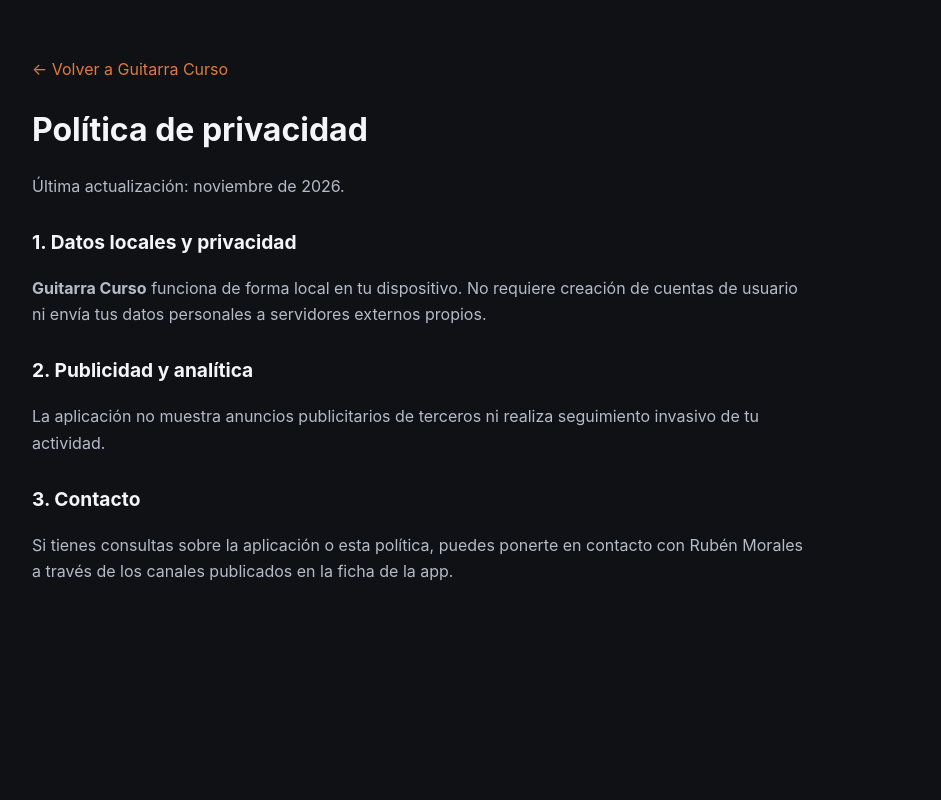
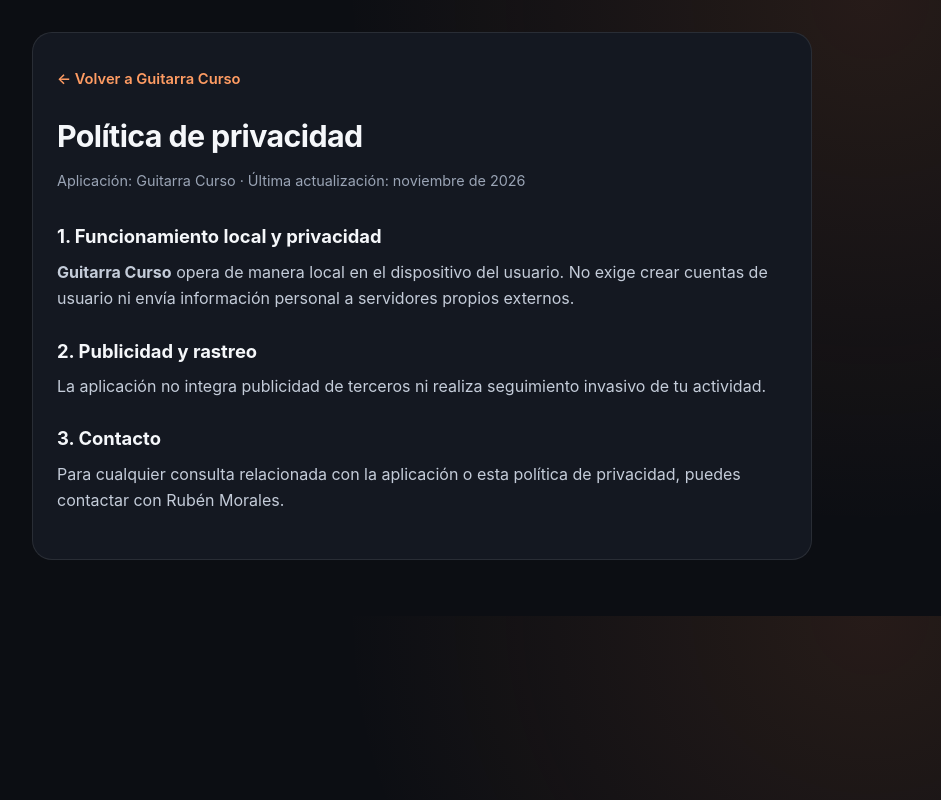
Before and after one commit to mhowani/CursoGuitar, a plain HTML site: page privacy.html in a window 1280 px wide. Shown: the whole page, without its empty margins (218-1159 px from the left). Drawn offline with Linux system fonts and the light colour scheme.

Commit message:
Add files via upload

```diff
--- a/privacy.html
+++ b/privacy.html
@@ -5,37 +5,67 @@
   <meta name="viewport" content="width=device-width, initial-scale=1.0" />
   <title>Política de privacidad — Guitarra Curso</title>
   <style>
+    :root {
+      --bg: #0c0e13;
+      --surface: #141821;
+      --text: #f5f7fa;
+      --muted: #9aa4b5;
+      --accent: #e07a3f;
+      --border: rgba(255, 255, 255, 0.09);
+    }
+    * { box-sizing: border-box; margin: 0; padding: 0; }
     body {
       font-family: -apple-system, BlinkMacSystemFont, "SF Pro Text", "Segoe UI", Roboto, sans-serif;
-      background: #0f1115; color: #f3f5f8; line-height: 1.65;
-      max-width: 780px; margin: 0 auto; padding: 2.5rem 1.25rem;
+      background:
+        radial-gradient(circle at 85% 0%, rgba(224, 122, 63, 0.12), transparent 42%),
+        var(--bg);
+      color: var(--text);
+      line-height: 1.65;
+      padding: 2rem 1.25rem 3.5rem;
     }
-    h1 { font-size: 2rem; margin-bottom: 1rem; }
-    h2 { font-size: 1.2rem; margin-top: 1.75rem; margin-bottom: 0.5rem; }
-    p { color: #b5bcc8; margin-bottom: 0.9rem; }
-    a { color: #e07a3f; text-decoration: none; }
+    .wrap {
+      max-width: 780px;
+      margin: 0 auto;
+      background: var(--surface);
+      border: 1px solid var(--border);
+      border-radius: 20px;
+      padding: 2rem 1.5rem;
+    }
+    .back {
+      display: inline-block;
+      color: #ff9c63;
+      text-decoration: none;
+      font-size: 0.92rem;
+      font-weight: 600;
+      margin-bottom: 1.25rem;
+    }
+    h1 { font-size: 1.9rem; letter-spacing: -0.02em; margin-bottom: 0.5rem; }
+    .meta { color: var(--muted); font-size: 0.9rem; margin-bottom: 1.75rem; }
+    h2 { font-size: 1.15rem; margin-top: 1.5rem; margin-bottom: 0.45rem; }
+    p { color: #c4ccd9; margin-bottom: 0.85rem; }
   </style>
 </head>
 <body>
-  <p><a href="index.html">← Volver a Guitarra Curso</a></p>
+  <div class="wrap">
+    <a class="back" href="index.html">← Volver a Guitarra Curso</a>
     <h1>Política de privacidad</h1>
-  <p>Última actualización: noviembre de 2026.</p>
+    <p class="meta">Aplicación: Guitarra Curso · Última actualización: noviembre de 2026</p>
 
-  <h2>1. Datos locales y privacidad</h2>
+    <h2>1. Funcionamiento local y privacidad</h2>
     <p>
-    <strong>Guitarra Curso</strong> funciona de forma local en tu dispositivo. No requiere creación de cuentas de usuario
-    ni envía tus datos personales a servidores externos propios.
+      <strong>Guitarra Curso</strong> opera de manera local en el dispositivo del usuario. No exige crear cuentas de usuario
+      ni envía información personal a servidores propios externos.
     </p>
 
-  <h2>2. Publicidad y analítica</h2>
+    <h2>2. Publicidad y rastreo</h2>
     <p>
-    La aplicación no muestra anuncios publicitarios de terceros ni realiza seguimiento invasivo de tu actividad.
+      La aplicación no integra publicidad de terceros ni realiza seguimiento invasivo de tu actividad.
     </p>
 
     <h2>3. Contacto</h2>
     <p>
-    Si tienes consultas sobre la aplicación o esta política, puedes ponerte en contacto con Rubén Morales a través de
-    los canales publicados en la ficha de la app.
+      Para cualquier consulta relacionada con la aplicación o esta política de privacidad, puedes contactar con Rubén Morales.
     </p>
+  </div>
 </body>
 </html>
```
Lines whose indentation alone changed are shown as unchanged.
